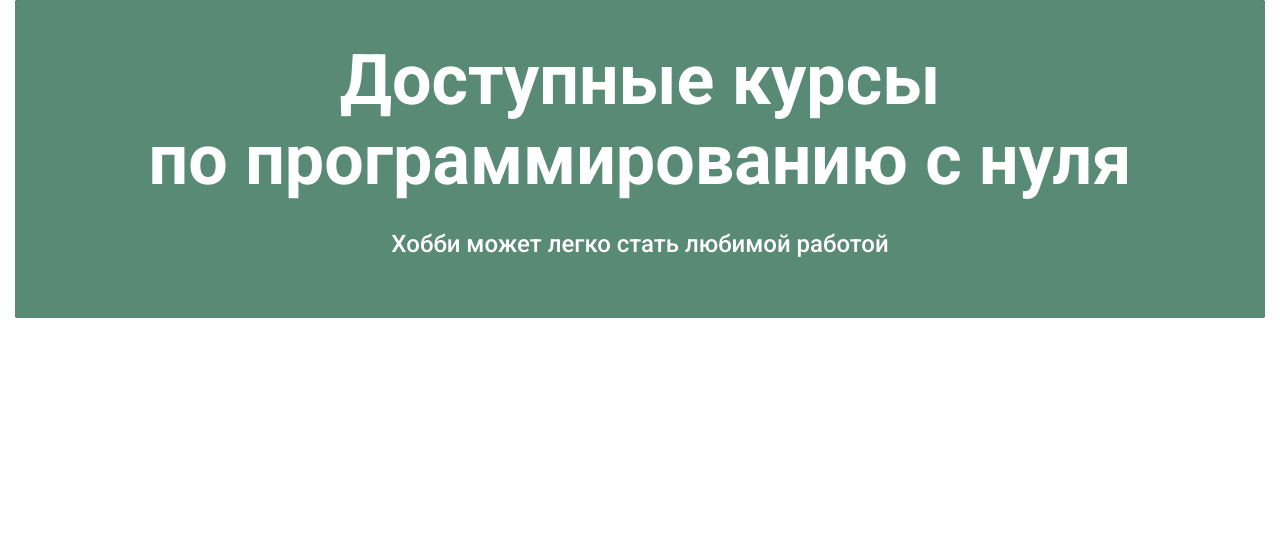
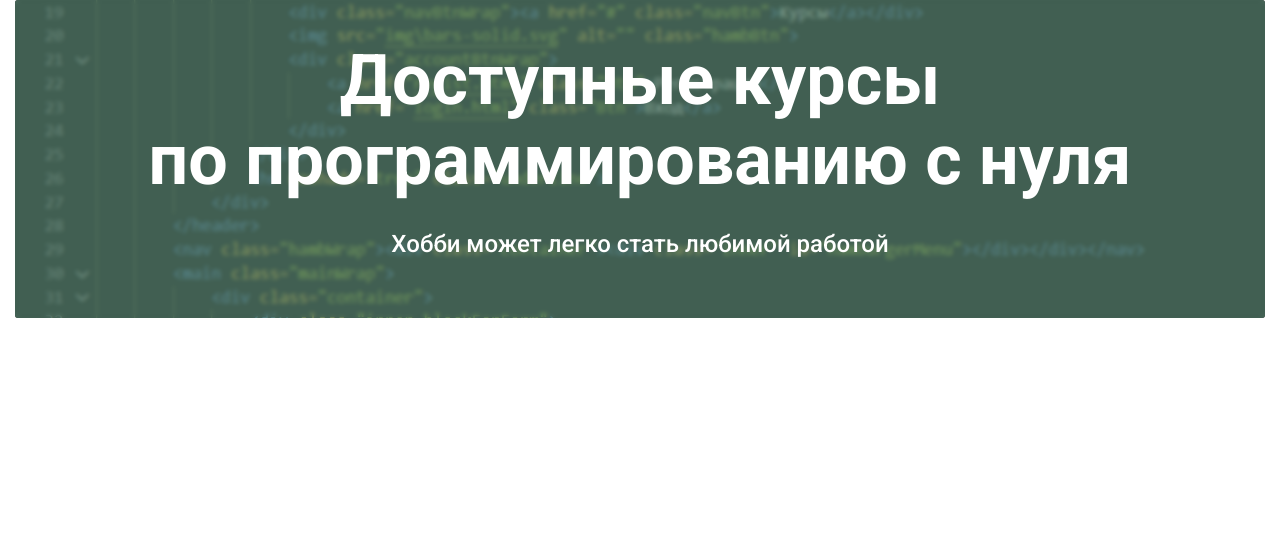
Before and after one commit to BZLOM4JOPbI/Amadeus-Courses, a Django app: page / in a window 1280 px wide. Shown: the part 104-662 px from the top of the page. Run offline with Django 4.2, Linux system fonts and the light colour scheme.

Commit message:
Косяк

```diff
--- a/Amadeus_project/main_pages/static/main_pages/css/style.css
+++ b/Amadeus_project/main_pages/static/main_pages/css/style.css
@@ -222,7 +222,7 @@ input[type='submit']:disabled {
     border-radius: 3px;
 }
 .blur {
-    background: var(--accent-color) ;
+    background: rgba(89, 138, 118, 0.6);
     backdrop-filter: blur(2px);
     border-radius: 3px;
     -webkit-appearance: none;
```
